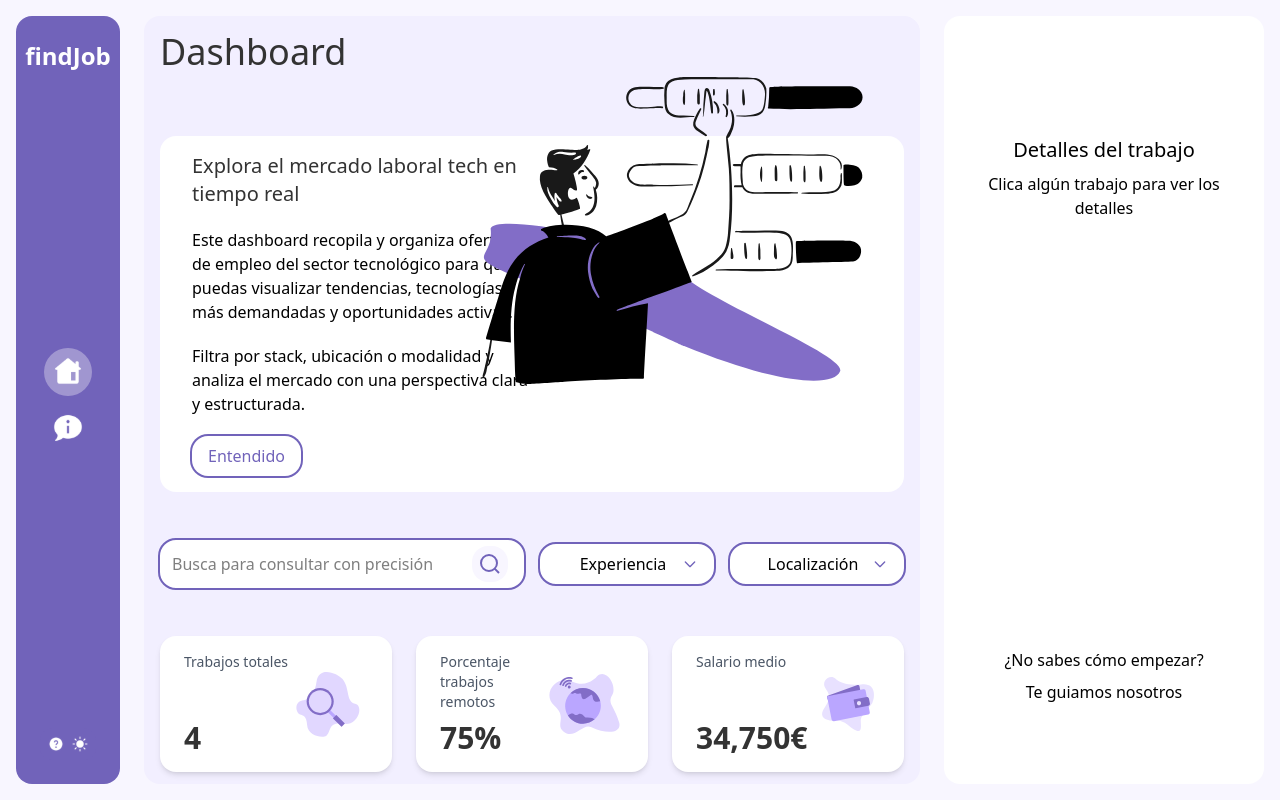
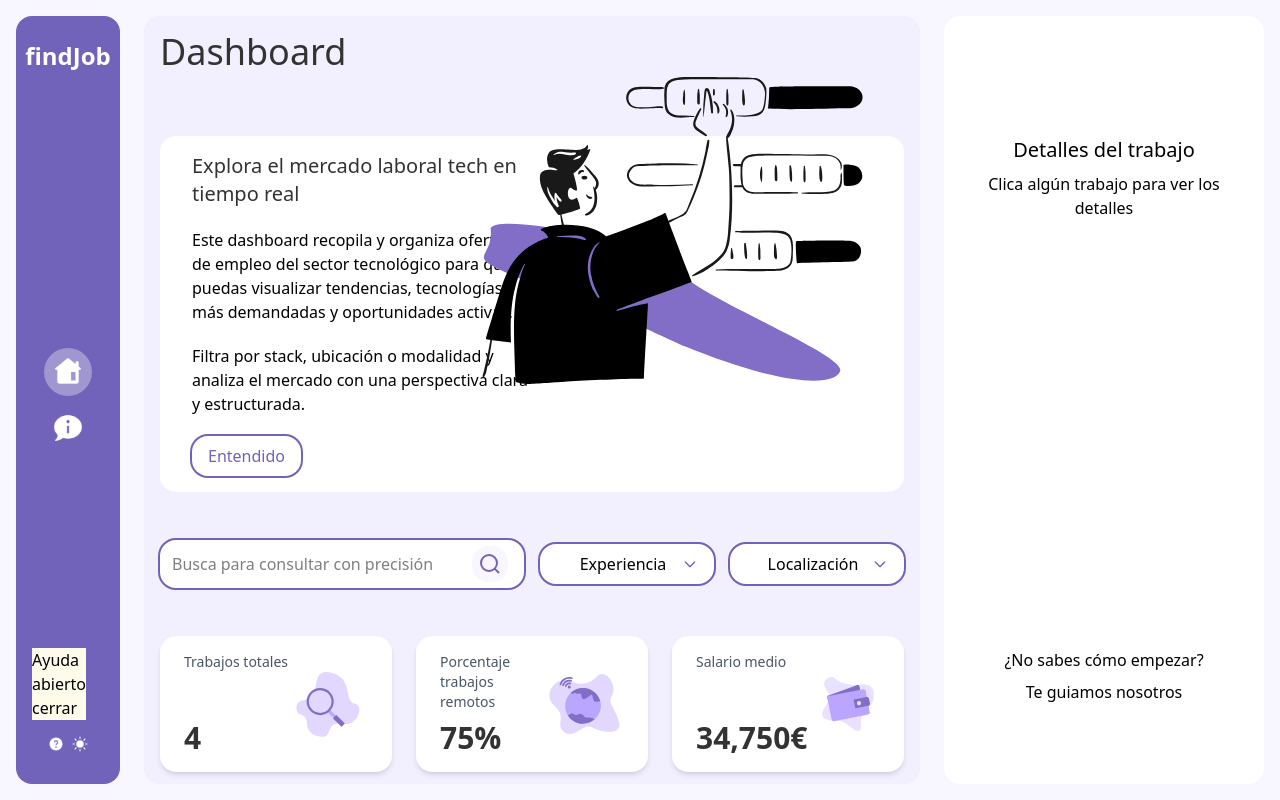
Before and after one commit to JaumeEsquerdo/dashboard-findJob, a Next.js app in the folder job-dashboard/: page / in a window 1280 px wide. Both pictures are taken after a click on the item 56 px from the left and 744 px from the top of the page. Built offline with nearby package versions, Linux system fonts and the light colour scheme.

Commit message:
configurar logica de steps en el contexto HelperContext

```diff
--- a/job-dashboard/src/components/Navbar.tsx
+++ b/job-dashboard/src/components/Navbar.tsx
@@ -6,6 +6,7 @@ import Link from 'next/link';
 import { usePathname } from 'next/navigation'
 import { useContext, useEffect, useState } from 'react';
 import { DarkModeContext } from '../context/DarkModeContext';
+import { useHelper } from '../context/useHelper';
 
 const iconsNav = [
     { name: 'Home', src: '/Home.svg', href: '/' },
@@ -17,6 +18,7 @@ export const Navbar = () => {
     const [mounted, setMounted] = useState(false)
     const pathname = usePathname()
     const { isDarkMode, toggleDarkMode } = useContext(DarkModeContext)
+    const { startGuide, step, endGuide } = useHelper()
 
     /* asegurar q está montado antes de el render de la terneria de la img */
     useEffect(() => {
@@ -45,7 +47,17 @@ export const Navbar = () => {
                 })}
             </ul>
             <ul className='flex gap-1 fixed bottom-6 right-4 bg-main p-2 z-20 rounded-xl shadow-lg lg:flex col lg:relative lg:shadow-none lg:right-auto lg:bottom-auto lg:gap-2'>
-                <li>
+                <li onClick={startGuide} className='relative'>
+                    {step === 1 && (
+                        <div className='absolute -top-22 -left-4 bg-amber-50 w-fit'>
+                            <p>Ayuda abierto</p>
+                            <p onClick={(e) => {
+                                e.stopPropagation()
+                                endGuide()
+                            }
+                            }>cerrar</p>
+                        </div>
+                    )}
                     <Image className='cursor-pointer transform lg:hover:rotate-12 transition duration-100' src={'/Help.svg'} alt='botón de Ajustes' width={32} height={32} />
                 </li>
                 <li onClick={toggleDarkMode}>
--- a/job-dashboard/src/context/HelperContext.tsx
+++ b/job-dashboard/src/context/HelperContext.tsx
@@ -1,24 +1,45 @@
 'use client'
 
-import { createContext, useState, ReactNode, SetStateAction } from 'react'
+import { createContext, useState, ReactNode } from 'react'
 
 interface HelperContext {
-    isOpenHelper: boolean
-    setIsOpenHelper: React.Dispatch<SetStateAction<boolean>>
-    handleHelper: () => void
+    // isOpenHelper: boolean
+    // setIsOpenHelper: React.Dispatch<SetStateAction<boolean>>
+    // handleHelper: () => void
+    step: number | null
+    startGuide: () => void
+    nextStep: () => void
+    endGuide: () => void
 }
 
 export const HelperContext = createContext<HelperContext | undefined>(undefined)
 
 export const HelperProvider = ({ children }: { children: ReactNode }) => {
-    const [isOpenHelper, setIsOpenHelper] = useState(false)
+    const [step, setStep] = useState<number | null>(null)
 
-    const handleHelper = () => {
-        setIsOpenHelper(!isOpenHelper)
+    const startGuide = () => {
+        setStep(1)
     }
 
+    const nextStep = () => {
+
+        setStep((prev) => {
+            if (prev === null) return null
+
+            const next = prev + 1
+            return next > 2 ? null : next
+        })
+    }
+
+    const endGuide = () => {
+        setStep(null)
+    }
+
+    // const handleHelper = () => {
+    //     setIsOpenHelper(!isOpenHelper)
+    // }
     return (
-        <HelperContext.Provider value={{ isOpenHelper, setIsOpenHelper, handleHelper }}>
+        <HelperContext.Provider value={{ startGuide, step, nextStep, endGuide }}>
             {children}
         </HelperContext.Provider>
     )
```
